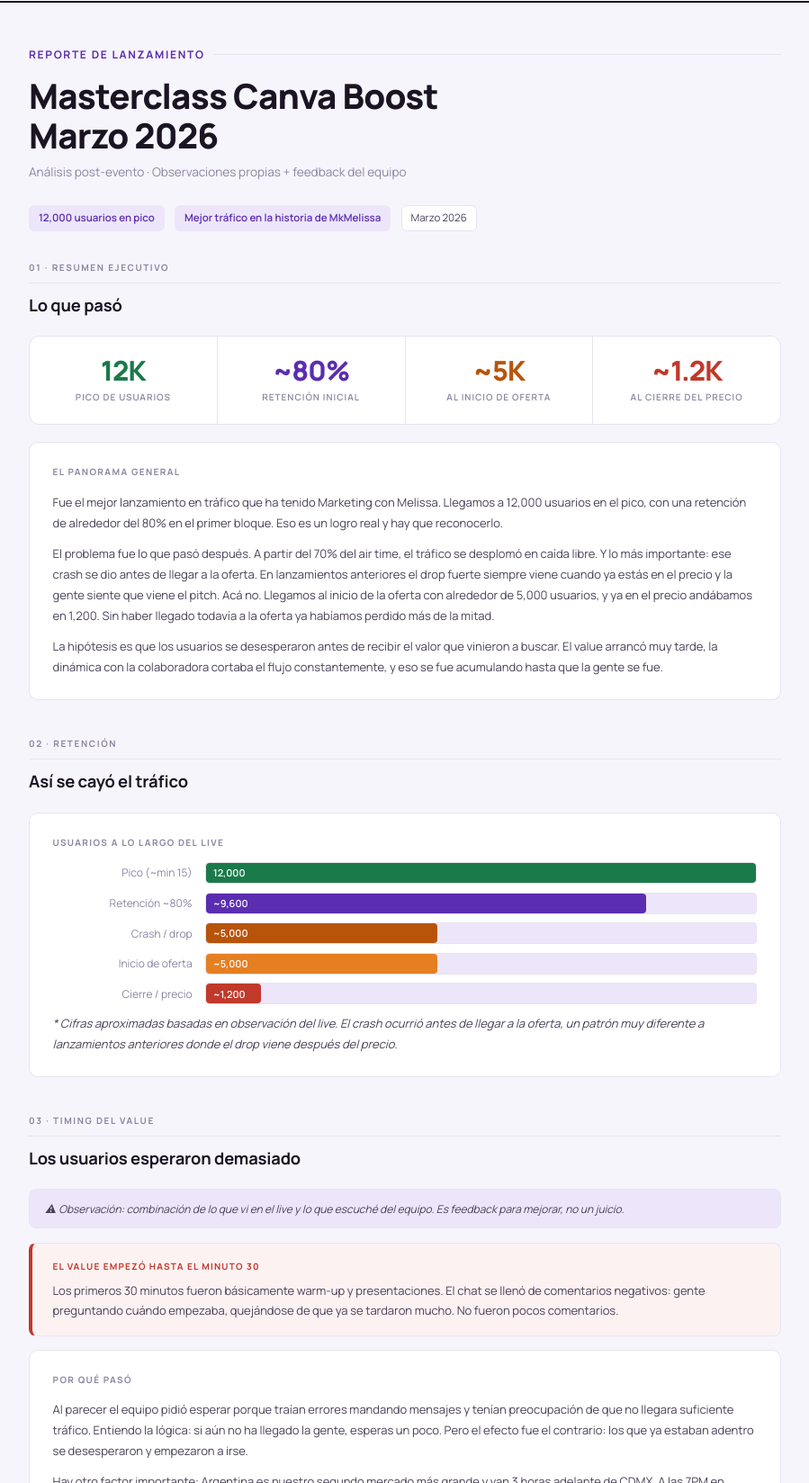
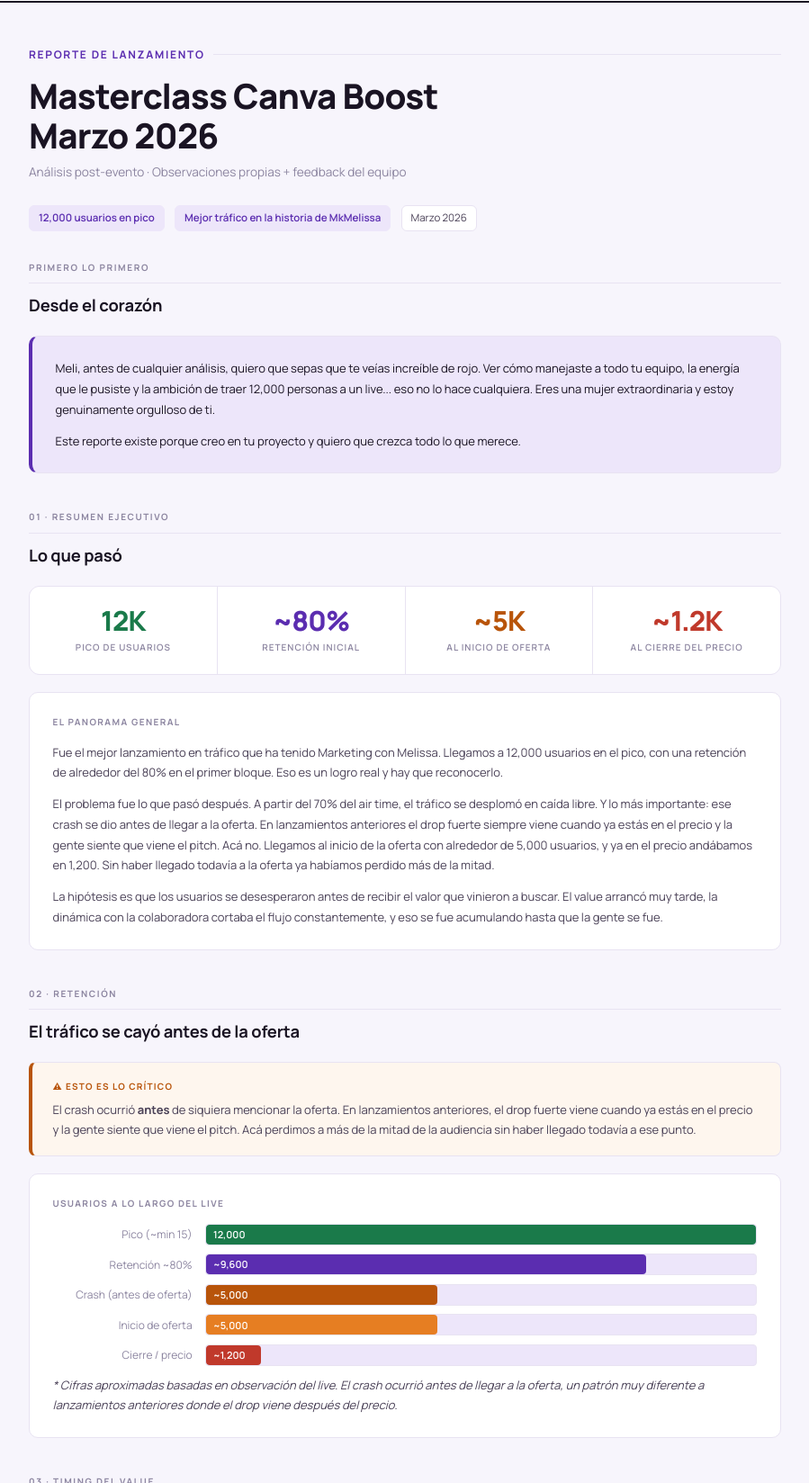
Before and after one commit to lmariogarcia3/mcm-lanzamiento, a plain HTML site: page index.html in a window 1280 px wide. Shown: the part 53-1701 px from the top of the page at 90% size, without its empty margins (190-1089 px from the left). Drawn offline with Linux system fonts and the light colour scheme.

Commit message:
Add 'Desde el corazón' section and clarify crash timing

```diff
--- a/index.html
+++ b/index.html
@@ -200,6 +200,16 @@
 
 <div class="page-wrap">
 
+  <!-- 00 DESDE EL CORAZÓN -->
+  <section class="anim">
+    <div class="sec-label">Primero lo primero</div>
+    <div class="sec-title">Desde el corazón</div>
+    <div class="card" style="border-left: 4px solid var(--purple); background: var(--purple-xl);">
+      <p style="color: var(--ink);">Meli, antes de cualquier análisis, quiero que sepas que te veías increíble de rojo. Ver cómo manejaste a todo tu equipo, la energía que le pusiste y la ambición de traer 12,000 personas a un live... eso no lo hace cualquiera. Eres una mujer extraordinaria y estoy genuinamente orgulloso de ti.</p>
+      <p style="color: var(--ink); margin-top: 0.75rem;">Este reporte existe porque creo en tu proyecto y quiero que crezca todo lo que merece.</p>
+    </div>
+  </section>
+
   <!-- 01 RESUMEN -->
   <section class="anim">
     <div class="sec-label">01 · Resumen ejecutivo</div>
@@ -221,13 +231,17 @@
   <!-- 02 FUNNEL -->
   <section class="anim">
     <div class="sec-label">02 · Retención</div>
-    <div class="sec-title">Así se cayó el tráfico</div>
+    <div class="sec-title">El tráfico se cayó antes de la oferta</div>
+    <div class="alert amber" style="margin-bottom: 1.2rem;">
+      <div class="alert-hd">⚠ Esto es lo crítico</div>
+      <p>El crash ocurrió <strong>antes</strong> de siquiera mencionar la oferta. En lanzamientos anteriores, el drop fuerte viene cuando ya estás en el precio y la gente siente que viene el pitch. Acá perdimos a más de la mitad de la audiencia sin haber llegado todavía a ese punto.</p>
+    </div>
     <div class="card">
       <div class="card-hd">Usuarios a lo largo del live</div>
       <div class="funnel">
         <div class="f-row"><div class="f-lbl">Pico (~min 15)</div><div class="f-track"><div class="f-bar c1" data-w="100%">12,000</div></div></div>
         <div class="f-row"><div class="f-lbl">Retención ~80%</div><div class="f-track"><div class="f-bar c2" data-w="80%">~9,600</div></div></div>
-        <div class="f-row"><div class="f-lbl">Crash / drop</div><div class="f-track"><div class="f-bar c3" data-w="42%">~5,000</div></div></div>
+        <div class="f-row"><div class="f-lbl">Crash (antes de oferta)</div><div class="f-track"><div class="f-bar c3" data-w="42%">~5,000</div></div></div>
         <div class="f-row"><div class="f-lbl">Inicio de oferta</div><div class="f-track"><div class="f-bar c4" data-w="42%">~5,000</div></div></div>
         <div class="f-row"><div class="f-lbl">Cierre / precio</div><div class="f-track"><div class="f-bar c5" data-w="10%">~1,200</div></div></div>
       </div>
```
